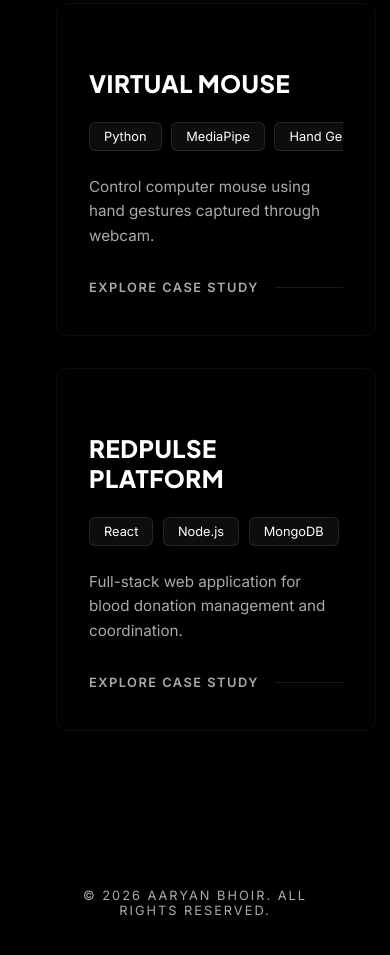
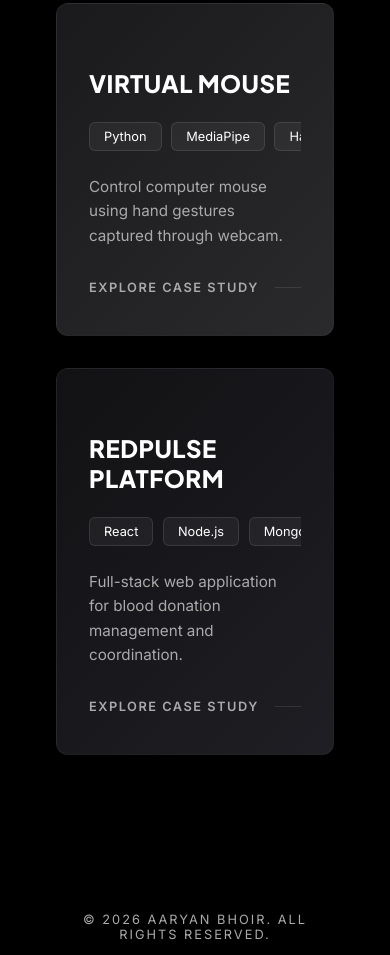
Before and after one commit to BLEACH321/RESUME-AB, a website built with Vite: page index.html in a window 390 px wide. Shown: the part 3436-4391 px from the top of the page. Built offline with nearby package versions, Linux system fonts and the light colour scheme.

Commit message:
style: limit project cards to 2 columns and add dark/light color variations

```diff
--- a/style.css
+++ b/style.css
@@ -215,7 +215,7 @@ h4 { color: var(--text-primary); font-size: 1.1rem; margin-bottom: 0.2rem; }
 .full-width { grid-column: 1 / -1; }
 .projects-container {
     display: grid;
-    grid-template-columns: repeat(auto-fit, minmax(320px, 1fr));
+    grid-template-columns: repeat(2, 1fr); /* Limit to 2 columns as per user request */
     gap: 2rem;
     margin-top: 2rem;
 }
@@ -225,13 +225,32 @@ h4 { color: var(--text-primary); font-size: 1.1rem; margin-bottom: 0.2rem; }
     border-radius: 12px;
     overflow: hidden;
     position: relative;
-    background: var(--card-bg);
+    background: #1c1c1e;
     border: 1px solid rgba(255, 255, 255, 0.05);
     display: flex;
     flex-direction: column;
     justify-content: flex-start;
     padding: 2.5rem 2rem;
     transition: all 0.5s cubic-bezier(0.23, 1, 0.320, 1);
+}
+
+/* DARK + LIGHT COLOUR COMB (Alternating Tints) */
+.project-card:nth-child(odd) {
+    background: linear-gradient(135deg, #161618 0%, #1c1c2e 100%); /* Slight purple/dark tint */
+}
+
+.project-card:nth-child(even) {
+    background: linear-gradient(135deg, #1a1a1c 0%, #2a2a2c 100%); /* Lighter grey tint */
+}
+
+.project-card:nth-child(3) {
+    grid-column: span 2; /* Make the third card wider to avoid a lone small block */
+    background: linear-gradient(135deg, #121214 0%, #1e1e24 100%);
+}
+
+@media (max-width: 768px) {
+    .projects-container { grid-template-columns: 1fr; }
+    .project-card:nth-child(3) { grid-column: auto; }
 }
 
 .project-card:hover {
```
